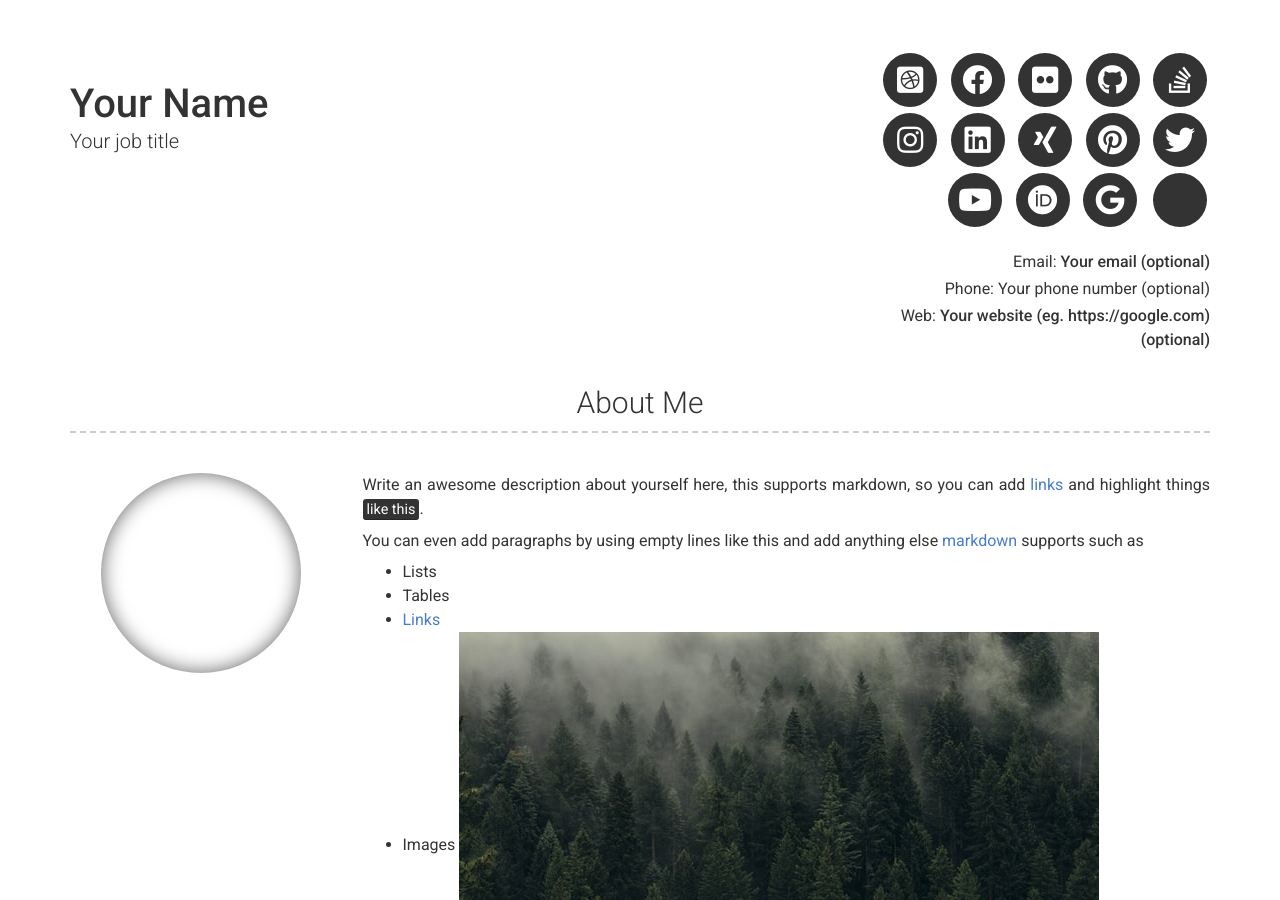
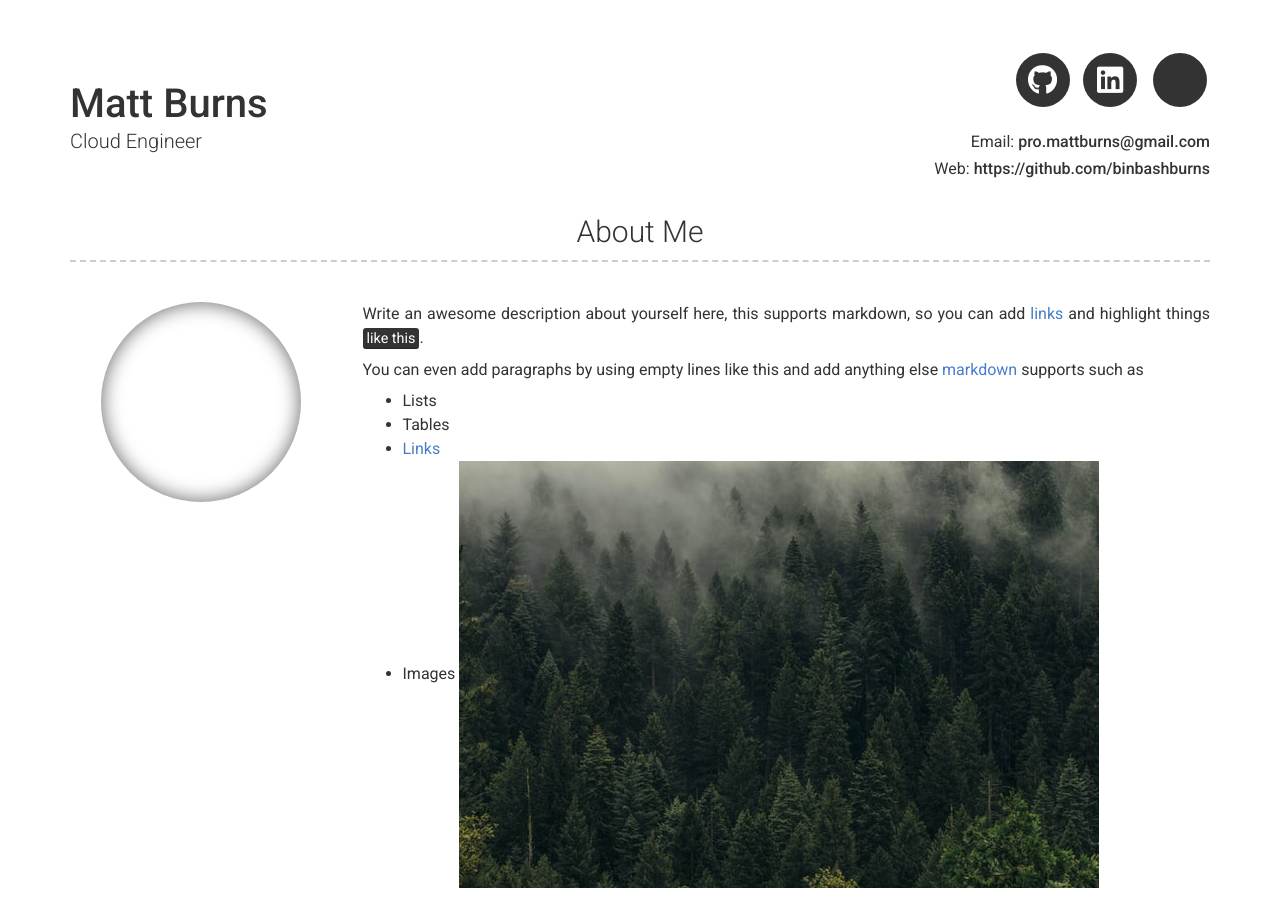
Before and after one commit to binbashburns/binbashburns.com, a Jekyll site: the page built from index.md, in a window 1280 px wide and 900 px high. Built offline with Jekyll 4.4.1, drawn with Linux system fonts in a browser that asks for light colours; nearby versions of some CDN libraries; some of the changed text lies outside the part shown.

Commit message:
minor edits

```diff
--- a/_config.yml
+++ b/_config.yml
@@ -1,37 +1,37 @@
 # Site
-repository: Git repository where your resume will be hosted, only required if you are hosting on GitHub (eg. sproogen/modern-resume-theme)
+repository: binbashburns/binbashburns.com
 # favicon: Directory of your favicon (eg. images/favicon.ico)(optional)
 
 # Content configuration version
 version: 2
 
 # Personal info
-name: Your Name
-title: Your job title
-email: Your email (optional)
+name: Matt Burns
+title: Cloud Engineer
+email: pro.mattburns@gmail.com
 # email_title: Email (Email title override)
-phone: Your phone number (optional)
+# phone: Your phone number (optional)
 # phone_title: Phone (Phone title override)
-website: Your website (eg. https://google.com)(optional)
+website: https://github.com/binbashburns
 # website_title: Web (Website title override)
 
 # Dark Mode (true/false/never)
 darkmode: false
 
 # Social links
-twitter_username: jekyllrb
-github_username:  jekyll
-stackoverflow_username: "00000001"
-dribbble_username: jekyll
-facebook_username: jekyll
-flickr_username: jekyll
-instagram_username: jekyll
-linkedin_username: jekyll
-xing_username: jekyll
-pinterest_username: jekyll
-youtube_username: jekyll
-orcid_username: 0000-0000-0000-0000
-googlescholar_username: D847cGsAAAAJ
+# twitter_username: n.a
+github_username:  binbashburns
+# stackoverflow_username: "00000001"
+# dribbble_username: n.a
+# facebook_username: n.a
+# flickr_username: n.a
+# instagram_username: n.a
+linkedin_username: binbashburns
+# xing_username: n.a
+# pinterest_username: n.a
+# youtube_username: n.a
+# orcid_username: 0000-0000-0000-0000
+# googlescholar_username: D847cGsAAAAJ
 
 # Additional icon links
 additional_links:
```
